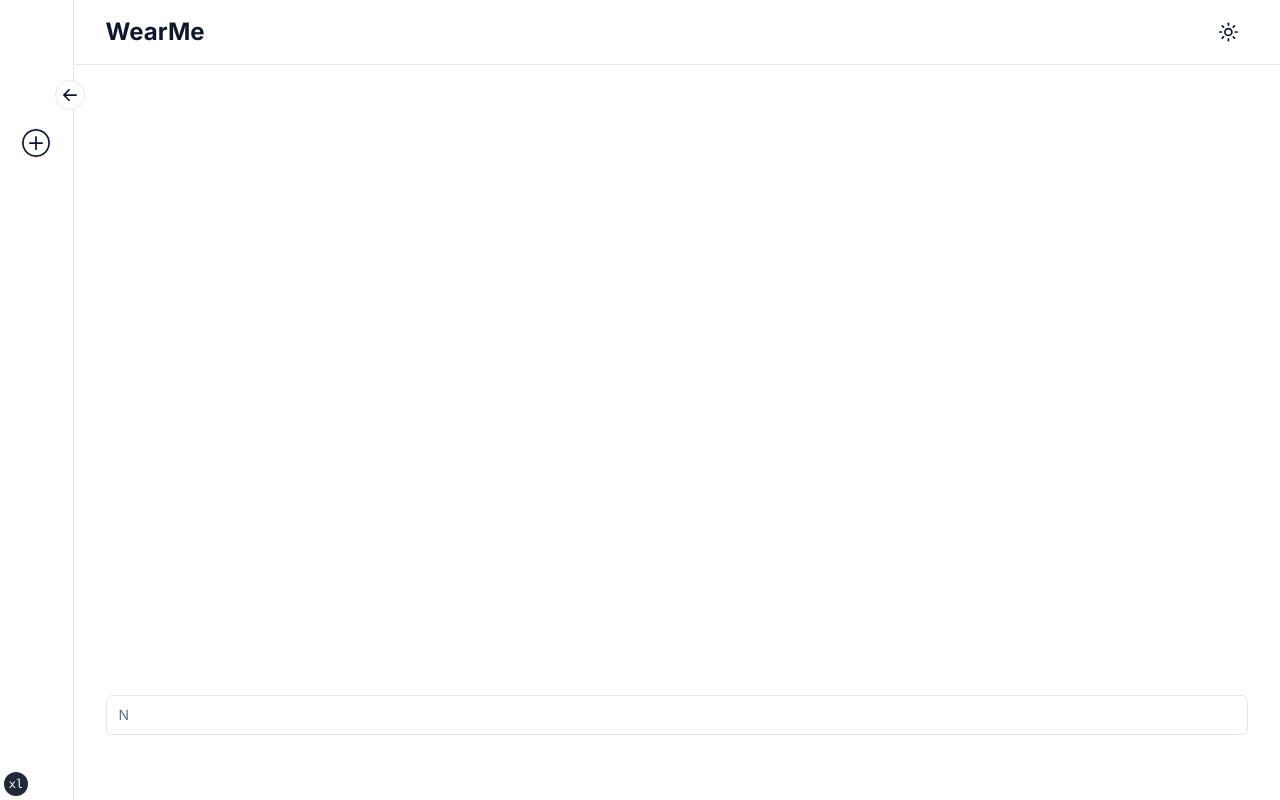
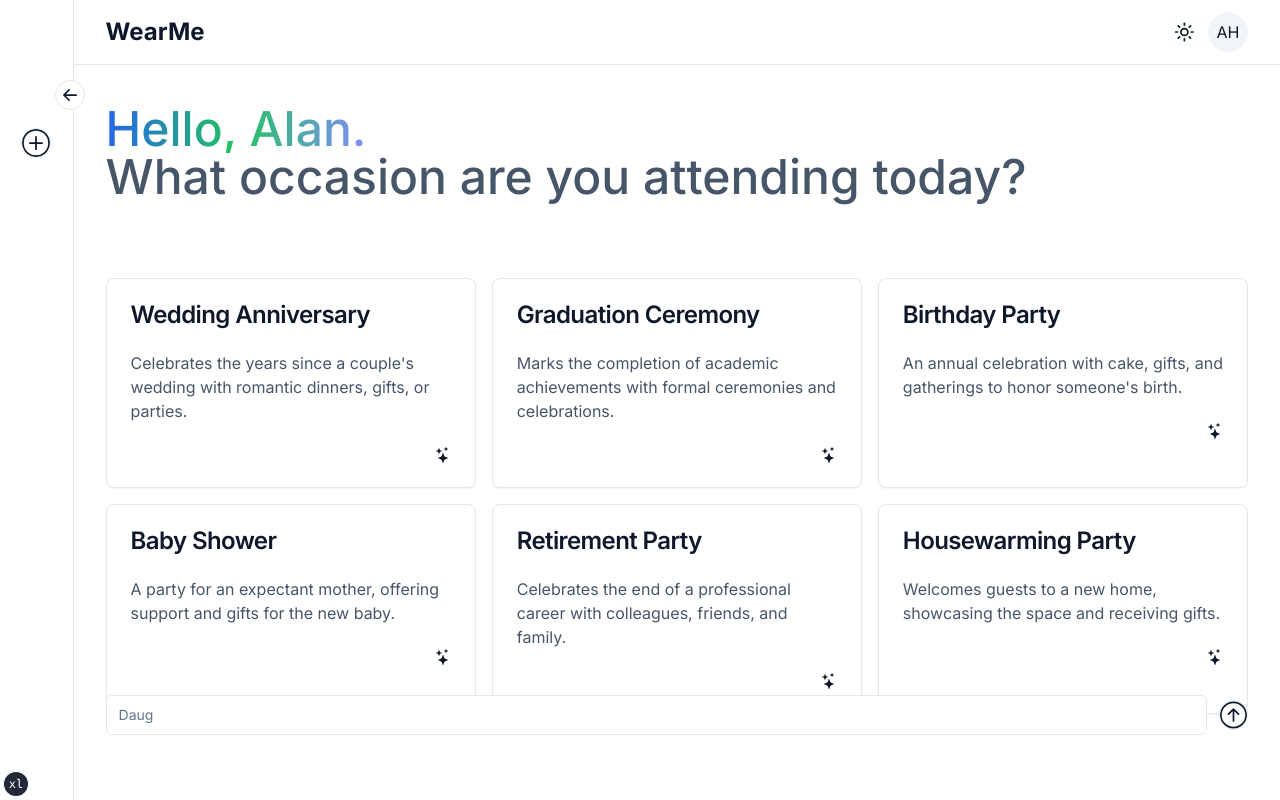
Before and after one commit to ahuangg/sbuhacks2024, a Next.js app in the folder my-app/: page / in a window 1280 px wide. Built offline with nearby package versions, Linux system fonts and the light colour scheme.

Commit message:
added heading and recommendation cards

```diff
--- a/my-app/app/page.tsx
+++ b/my-app/app/page.tsx
@@ -1,9 +1,10 @@
 import SearchBar from "@/components/section-components/searchbar"
+import Home from "@/components/sections/home"
 
 export default function IndexPage() {
   return (
     <section className="container h-full after:gap-6 pb-8 pt-6 md:py-10 ">
-      <div className="h-[90%]"></div>
+      <Home />
       <div className="flex justify-bottom">
         <SearchBar />
       </div>
--- a/my-app/components/section-components/searchbar.tsx
+++ b/my-app/components/section-components/searchbar.tsx
@@ -1,7 +1,9 @@
 "use client"
 
 import React, { useEffect, useState } from "react"
+import { BsArrowUpCircle } from "react-icons/bs"
 
+import { cn } from "@/lib/utils"
 import { Input } from "@/components/ui/input"
 
 const SearchBar = () => {
@@ -32,7 +34,16 @@ const SearchBar = () => {
     return () => clearInterval(typingEffect)
   }, [])
 
-  return <Input type="text" placeholder={placeholder} />
+  return (
+    <div className="flex items-center gap-3 w-full">
+      <Input type="text" placeholder={placeholder}></Input>
+      <BsArrowUpCircle
+        className={cn(
+          "cursor-pointer rounded-full border bg-background text-3xl text-foreground"
+        )}
+      />
+    </div>
+  )
 }
 
 export default SearchBar
--- a/my-app/components/section-components/site-header.tsx
+++ b/my-app/components/section-components/site-header.tsx
@@ -1,4 +1,7 @@
+"use client"
+
 import { siteConfig } from "@/config/site"
+import { Avatar, AvatarFallback, AvatarImage } from "@/components/ui/avatar"
 import { MainNav } from "@/components/section-components/main-nav"
 import { ThemeToggle } from "@/components/theme-toggle"
 
@@ -10,6 +13,9 @@ export function SiteHeader() {
         <div className="flex flex-1 items-center justify-end space-x-4">
           <nav className="flex items-center space-x-1">
             <ThemeToggle />
+            <Avatar>
+              <AvatarFallback>AH</AvatarFallback>
+            </Avatar>
           </nav>
         </div>
       </div>
--- a/my-app/components/sections/home.tsx
+++ b/my-app/components/sections/home.tsx
@@ -1,7 +1,78 @@
 import React from "react"
+import { BsStars } from "react-icons/bs"
+
+import {
+  Card,
+  CardContent,
+  CardFooter,
+  CardHeader,
+  CardTitle,
+} from "@/components/ui/card"
 
 const Home = () => {
-  return <div>home-page</div>
+  let recommendations = [
+    {
+      occasion: "Wedding Anniversary",
+      description:
+        "Celebrates the years since a couple's wedding with romantic dinners, gifts, or parties.",
+    },
+    {
+      occasion: "Graduation Ceremony",
+      description:
+        "Marks the completion of academic achievements with formal ceremonies and celebrations.",
+    },
+    {
+      occasion: "Birthday Party",
+      description:
+        "An annual celebration with cake, gifts, and gatherings to honor someone's birth.",
+    },
+    {
+      occasion: "Baby Shower",
+      description:
+        "A party for an expectant mother, offering support and gifts for the new baby.",
+    },
+    {
+      occasion: "Retirement Party",
+      description:
+        "Celebrates the end of a professional career with colleagues, friends, and family.",
+    },
+    {
+      occasion: "Housewarming Party",
+      description:
+        "Welcomes guests to a new home, showcasing the space and receiving gifts.",
+    },
+  ]
+
+  return (
+    <div className="h-[90%]">
+      <h1 className="text-5xl font-medium bg-gradient-to-r from-blue-600 via-green-500 to-indigo-400 inline-block text-transparent bg-clip-text">
+        Hello, Alan.
+      </h1>
+      <h1 className="text-5xl font-medium text-slate-600">
+        What occasion are you attending today?
+      </h1>
+
+      <div className="h-full flex justify-center items-center">
+        <div className="grid grid-cols-3 gap-4">
+          {recommendations.map((recc) => {
+            return (
+              <Card>
+                <CardHeader>
+                  <CardTitle>{recc.occasion}</CardTitle>
+                </CardHeader>
+                <CardContent>
+                  <p className="text-slate-600">{recc.description}</p>
+                </CardContent>
+                <CardFooter className="flex justify-end">
+                  <BsStars />
+                </CardFooter>
+              </Card>
+            )
+          })}
+        </div>
+      </div>
+    </div>
+  )
 }
 
 export default Home
--- /dev/null
+++ b/my-app/components/ui/avatar.tsx
@@ -0,0 +1,48 @@
+import * as React from "react"
+import * as AvatarPrimitive from "@radix-ui/react-avatar"
+
+import { cn } from "@/lib/utils"
+
+const Avatar = React.forwardRef<
+  React.ElementRef<typeof AvatarPrimitive.Root>,
+  React.ComponentPropsWithoutRef<typeof AvatarPrimitive.Root>
+>(({ className, ...props }, ref) => (
+  <AvatarPrimitive.Root
+    ref={ref}
+    className={cn(
+      "relative flex h-10 w-10 shrink-0 overflow-hidden rounded-full",
+      className
+    )}
+    {...props}
+  />
+))
+Avatar.displayName = AvatarPrimitive.Root.displayName
+
+const AvatarImage = React.forwardRef<
+  React.ElementRef<typeof AvatarPrimitive.Image>,
+  React.ComponentPropsWithoutRef<typeof AvatarPrimitive.Image>
+>(({ className, ...props }, ref) => (
+  <AvatarPrimitive.Image
+    ref={ref}
+    className={cn("aspect-square h-full w-full", className)}
+    {...props}
+  />
+))
+AvatarImage.displayName = AvatarPrimitive.Image.displayName
+
+const AvatarFallback = React.forwardRef<
+  React.ElementRef<typeof AvatarPrimitive.Fallback>,
+  React.ComponentPropsWithoutRef<typeof AvatarPrimitive.Fallback>
+>(({ className, ...props }, ref) => (
+  <AvatarPrimitive.Fallback
+    ref={ref}
+    className={cn(
+      "flex h-full w-full items-center justify-center rounded-full bg-muted",
+      className
+    )}
+    {...props}
+  />
+))
+AvatarFallback.displayName = AvatarPrimitive.Fallback.displayName
+
+export { Avatar, AvatarImage, AvatarFallback }
--- /dev/null
+++ b/my-app/components/ui/card.tsx
@@ -0,0 +1,79 @@
+import * as React from "react"
+
+import { cn } from "@/lib/utils"
+
+const Card = React.forwardRef<
+  HTMLDivElement,
+  React.HTMLAttributes<HTMLDivElement>
+>(({ className, ...props }, ref) => (
+  <div
+    ref={ref}
+    className={cn(
+      "rounded-lg border bg-card text-card-foreground shadow-sm",
+      className
+    )}
+    {...props}
+  />
+))
+Card.displayName = "Card"
+
+const CardHeader = React.forwardRef<
+  HTMLDivElement,
+  React.HTMLAttributes<HTMLDivElement>
+>(({ className, ...props }, ref) => (
+  <div
+    ref={ref}
+    className={cn("flex flex-col space-y-1.5 p-6", className)}
+    {...props}
+  />
+))
+CardHeader.displayName = "CardHeader"
+
+const CardTitle = React.forwardRef<
+  HTMLParagraphElement,
+  React.HTMLAttributes<HTMLHeadingElement>
+>(({ className, ...props }, ref) => (
+  <h3
+    ref={ref}
+    className={cn(
+      "text-2xl font-semibold leading-none tracking-tight",
+      className
+    )}
+    {...props}
+  />
+))
+CardTitle.displayName = "CardTitle"
+
+const CardDescription = React.forwardRef<
+  HTMLParagraphElement,
+  React.HTMLAttributes<HTMLParagraphElement>
+>(({ className, ...props }, ref) => (
+  <p
+    ref={ref}
+    className={cn("text-sm text-muted-foreground", className)}
+    {...props}
+  />
+))
+CardDescription.displayName = "CardDescription"
+
+const CardContent = React.forwardRef<
+  HTMLDivElement,
+  React.HTMLAttributes<HTMLDivElement>
+>(({ className, ...props }, ref) => (
+  <div ref={ref} className={cn("p-6 pt-0", className)} {...props} />
+))
+CardContent.displayName = "CardContent"
+
+const CardFooter = React.forwardRef<
+  HTMLDivElement,
+  React.HTMLAttributes<HTMLDivElement>
+>(({ className, ...props }, ref) => (
+  <div
+    ref={ref}
+    className={cn("flex items-center p-6 pt-0", className)}
+    {...props}
+  />
+))
+CardFooter.displayName = "CardFooter"
+
+export { Card, CardHeader, CardFooter, CardTitle, CardDescription, CardContent }
--- a/my-app/package.json
+++ b/my-app/package.json
@@ -14,6 +14,7 @@
     "format:check": "prettier --check \"**/*.{ts,tsx,mdx}\" --cache"
   },
   "dependencies": {
+    "@radix-ui/react-avatar": "^1.0.4",
     "@radix-ui/react-label": "^2.0.2",
     "@radix-ui/react-slot": "^1.0.2",
     "class-variance-authority": "^0.4.0",
```
Also changed, not shown: 1 other file (tests, documents, lock files or other folders).
